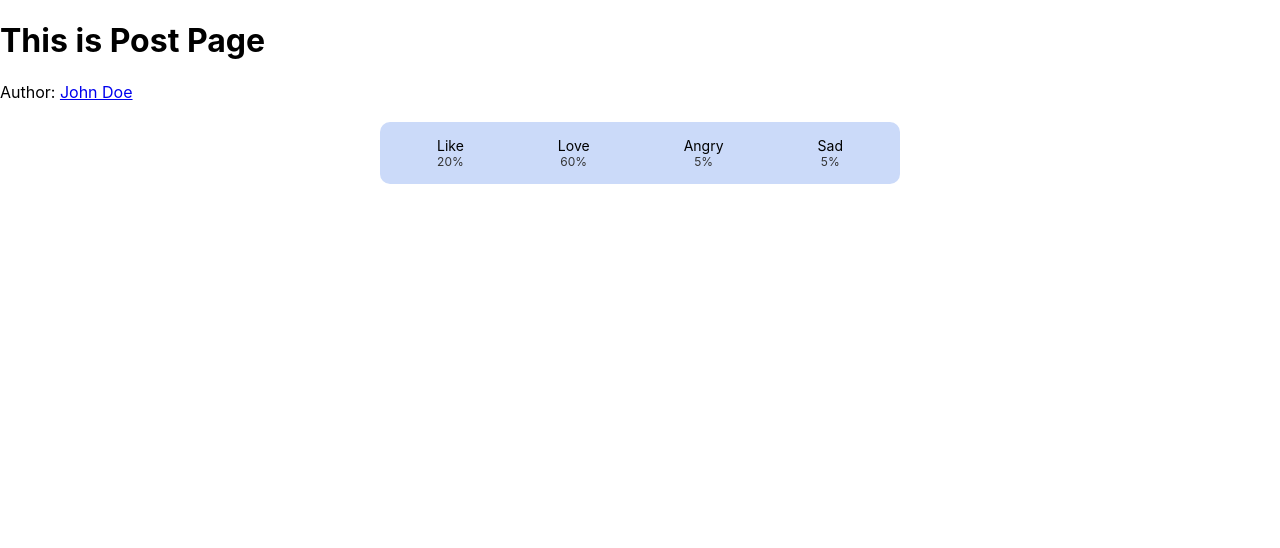
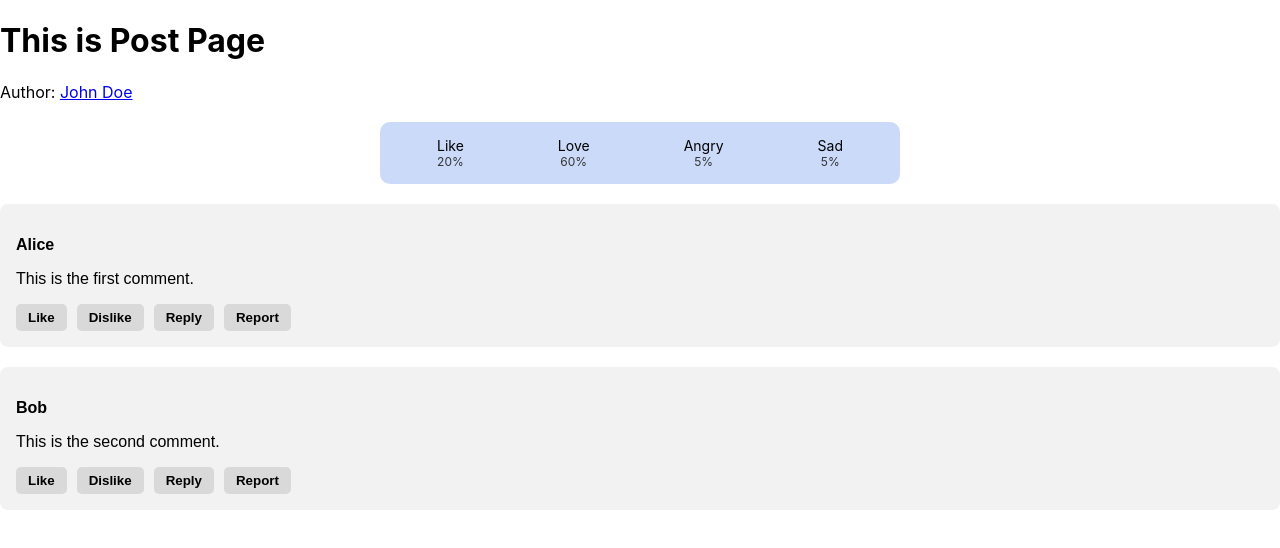
Before and after one commit to Zumaina/2200-assignment, a React (Create React App) app: page / in a window 1280 px wide. Shown: the top 548 px of the page. Built offline with nearby package versions, Linux system fonts and the light colour scheme.

Commit message:
add 2 comments

```diff
--- /dev/null
+++ b/src/components/CommentBox.js
@@ -0,0 +1,59 @@
+import React, { useState } from "react";
+import styles from "../css/CommentBox.module.css";
+
+const CommentBox = () => {
+  const [selectedReactions, setSelectedReactions] = useState({});
+
+  const comments = [
+    {
+      id: 1,
+      author: "Alice",
+      text: "This is the first comment.",
+    },
+    {
+      id: 2,
+      author: "Bob",
+      text: "This is the second comment.",
+    },
+  ];
+
+  const handleReaction = (commentId, reaction) => {
+    setSelectedReactions((prev) => ({
+      ...prev,
+      [commentId]: reaction,
+    }));
+  };
+
+  return (
+    <div>
+      {comments.map((comment) => (
+        <div key={comment.id} className={styles.commentBox}>
+          <p><strong>{comment.author}</strong></p>
+          <p>{comment.text}</p>
+          <div className={styles.buttonRow}>
+            <button
+              className={`${styles.reactionButton} ${selectedReactions[comment.id] === "like" ? styles.selected : ""}`}
+              onClick={() => handleReaction(comment.id, "like")}
+            >
+              <strong>Like</strong>
+            </button>
+            <button
+              className={`${styles.reactionButton} ${selectedReactions[comment.id] === "dislike" ? styles.selected : ""}`}
+              onClick={() => handleReaction(comment.id, "dislike")}
+            >
+              <strong>Dislike</strong>
+            </button>
+            <button className={styles.reactionButton}>
+              <strong>Reply</strong>
+            </button>
+            <button className={styles.reactionButton}>
+              <strong>Report</strong>
+            </button>
+          </div>
+        </div>
+      ))}
+    </div>
+  );
+};
+
+export default CommentBox;
--- /dev/null
+++ b/src/css/CommentBox.module.css
@@ -0,0 +1,31 @@
+.commentBox {
+  background-color: #f2f2f2;
+  padding: 16px;
+  margin-bottom: 20px;
+  border-radius: 8px;
+  font-family: Arial, sans-serif;
+}
+
+.buttonRow {
+  margin-top: 12px;
+  display: flex;
+  gap: 10px;
+}
+
+.reactionButton {
+  padding: 6px 12px;
+  border: none;
+  background-color: #d9d9d9;
+  border-radius: 5px;
+  cursor: pointer;
+  font-weight: bold;
+}
+
+.reactionButton:hover {
+  background-color: #c0c0c0;
+}
+
+.selected {
+  background-color: #4caf50;
+  color: white;
+}
--- a/src/pages/PostPage.js
+++ b/src/pages/PostPage.js
@@ -1,21 +1,18 @@
 import { Link } from "react-router-dom";
 import ReactionBar from "../components/ReactionBar";
+import CommentBox from "../components/CommentBox";
 
 const PostPage = () => {
-  const dummyAuthorId = "123"; // Example ID
+  const dummyAuthorId = "123";
 
   return (
     <div>
       <h1>This is Post Page</h1>
-
       <p>
-        Author:{" "}
-        <Link to={`/author/${dummyAuthorId}`}>
-          John Doe
-        </Link>
+        Author: <Link to={`/author/${dummyAuthorId}`}>John Doe</Link>
       </p>
-
       <ReactionBar />
+      <CommentBox />
     </div>
   );
 };
```
